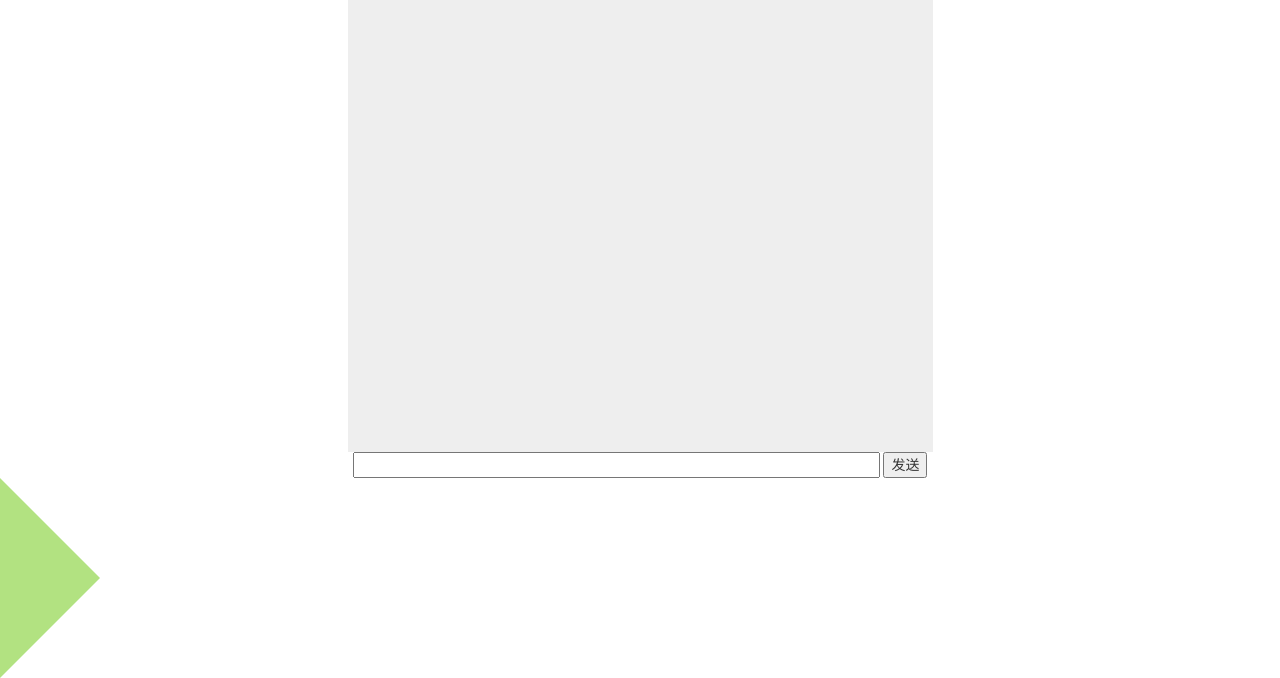
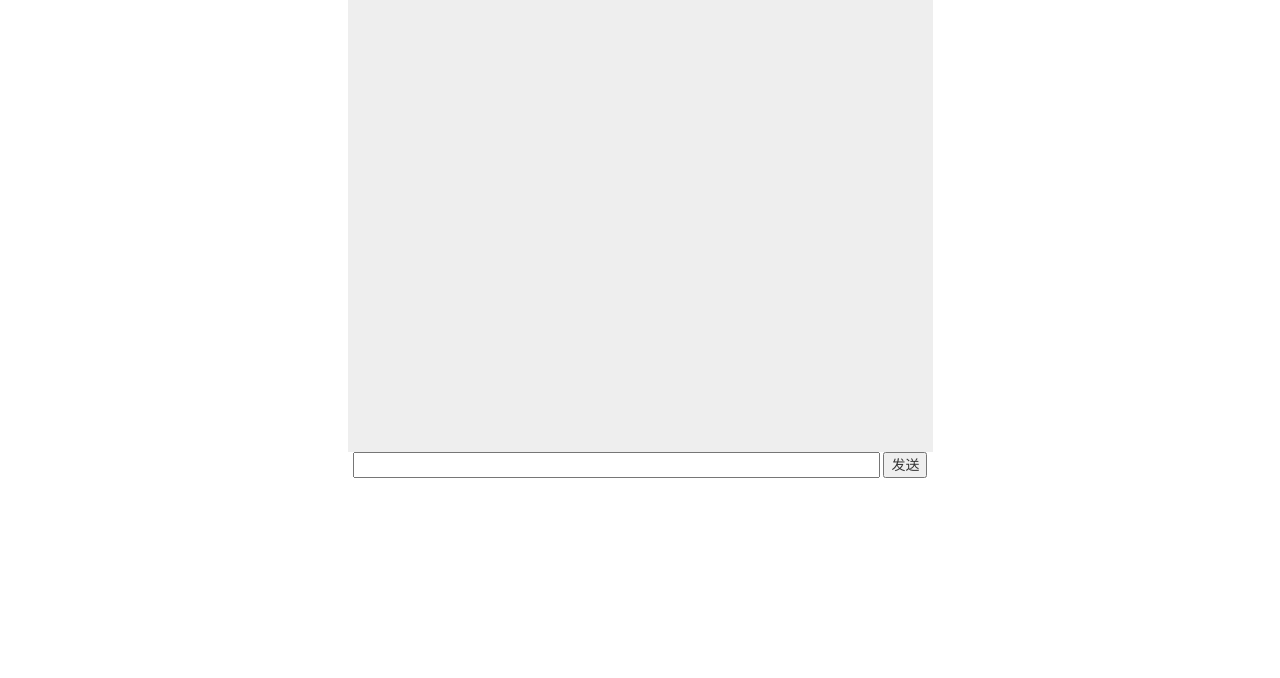
Before and after one commit to yuzai/chat_with_robot, a plain HTML site: page index.html in a window 1280 px wide. Shown: the part 322-1000 px from the top of the page. After the commit the page ends 800 px from the top, so only its background shows below. Drawn offline with Linux system fonts and the light colour scheme.

Commit message:
修复一个小问题

```diff
--- a/index.html
+++ b/index.html
@@ -26,7 +26,6 @@
             </div>
         </div>
     </div>
-    <div id='test'></div>
     <script src="js/jquery-1.12.3.min.js"></script>
     <script src="js/bootstrap.min.js"></script>
     <script src='js/main.js'></script>
```
